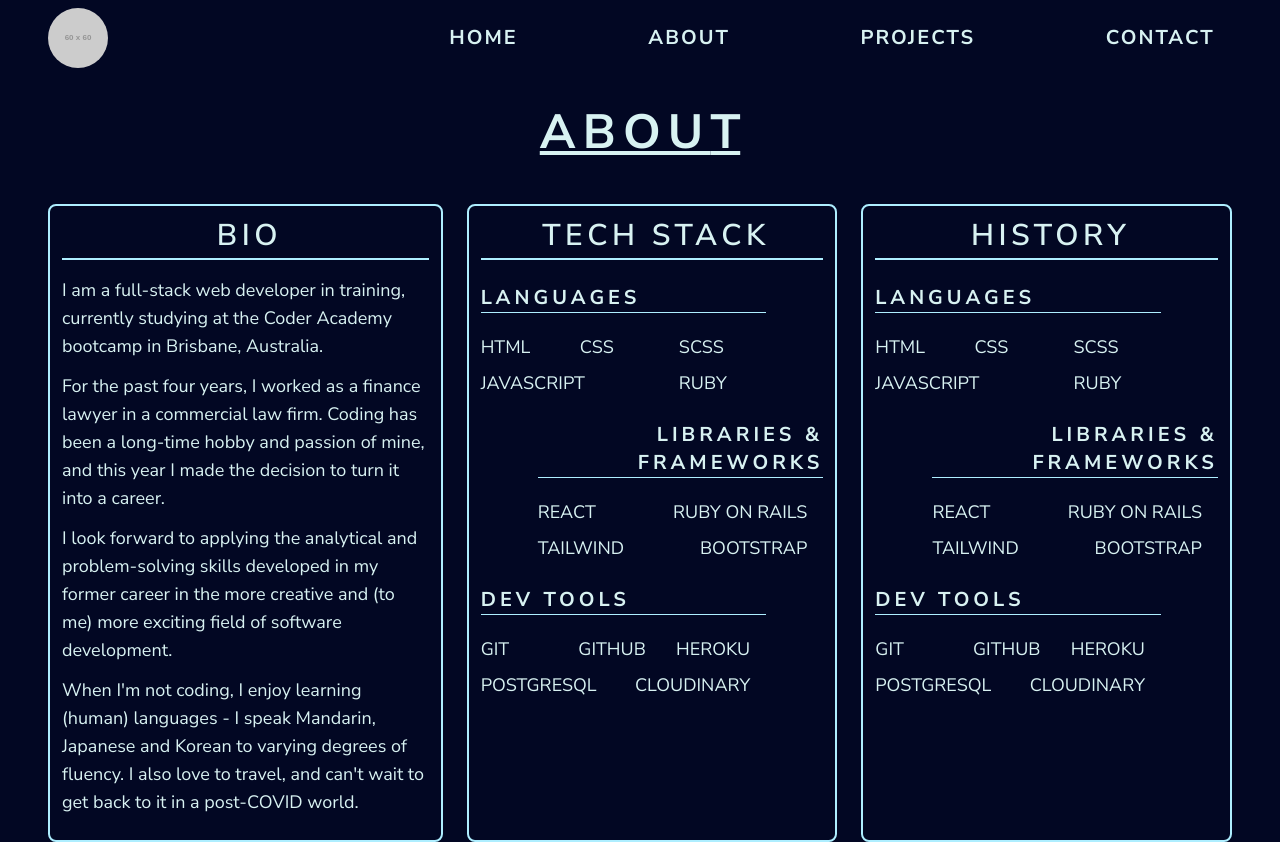
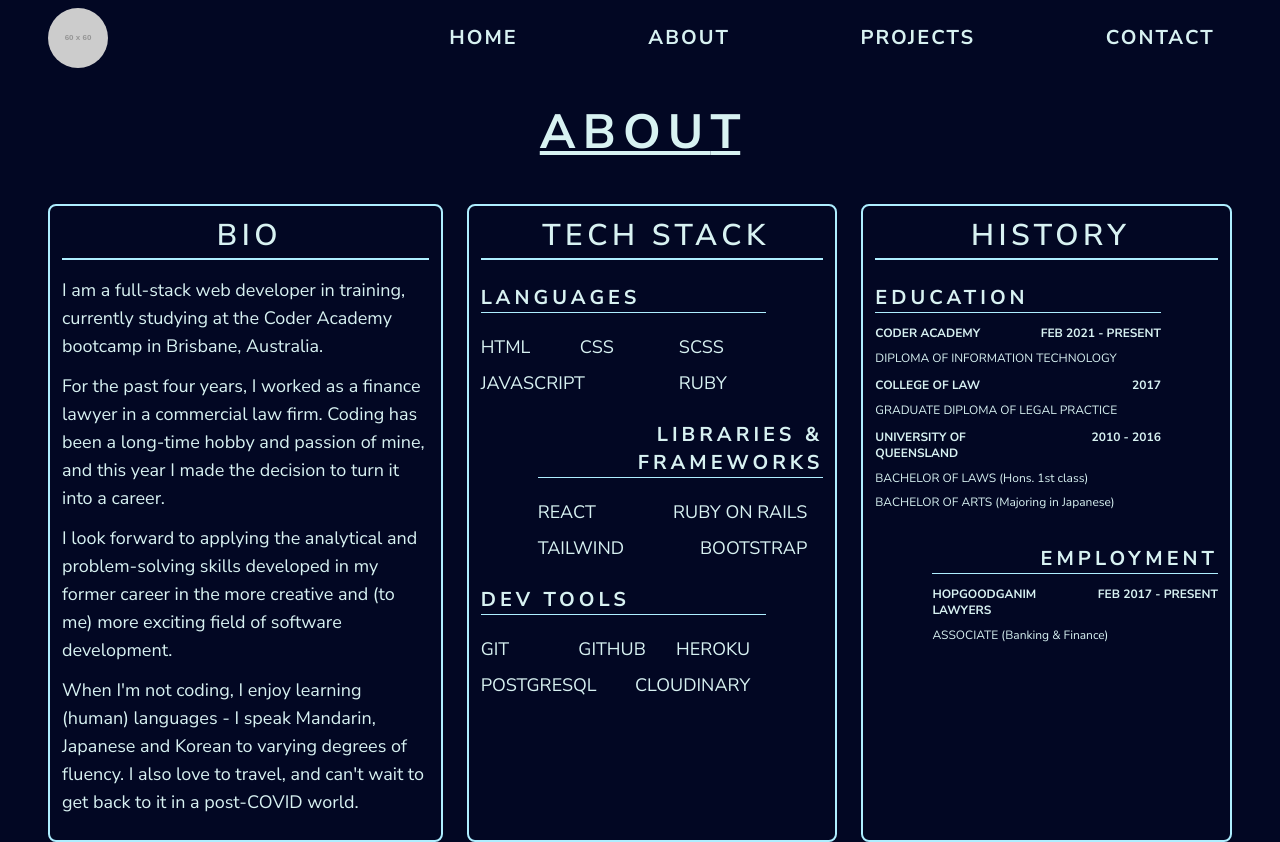
Before and after one commit to chris-kamp/portfolio-react, a React (Create React App) app: page /about in a window 1280 px wide. Built offline with nearby package versions, Linux system fonts and the light colour scheme.

Commit message:
add content to history card

```diff
--- a/src/components/about/AboutContent.js
+++ b/src/components/about/AboutContent.js
@@ -1,5 +1,6 @@
 import Bio from "./Bio";
 import Card from "./Card";
+import History from "./History";
 import TechStack from "./TechStack";
 
 const AboutContent = () => {
@@ -15,7 +16,7 @@ const AboutContent = () => {
           <TechStack />
         </Card>
         <Card heading="HISTORY">
-          <TechStack />
+          <History />
         </Card>
       </div>
     </main>
--- /dev/null
+++ b/src/components/about/CardSection.js
@@ -0,0 +1,14 @@
+const CardSection = ({posStart, heading, ...props}) => {
+  return (
+    <div className={`flex mt-4 ${posStart ? "justify-start" : "justify-end"}`}>
+      <div className={`flex flex-col w-full ${posStart || "items-end"}`}>
+        <div className="w-11/12 xs:w-10/12 sm:9/12 mt-2 mb-3 border-b border-primary">
+          <h3 className={`font-bold text-sm xs:text-base sm:text-xl tracking-3xwide ${posStart || "text-right"}`}>{heading}</h3>
+        </div>
+        {props.children}
+      </div>
+    </div>
+  )
+}
+
+export default CardSection
--- /dev/null
+++ b/src/components/about/History.js
@@ -0,0 +1,44 @@
+import CardSection from "./CardSection"
+import HistoryItem from "./HistoryItem"
+
+const historyItems = {
+  coder: {
+    org: "CODER ACADEMY",
+    date: "FEB 2021 - PRESENT",
+    items: ["DIPLOMA OF INFORMATION TECHNOLOGY"]
+  },
+  col: {
+    org: "COLLEGE OF LAW",
+    date: "2017",
+    items: ["GRADUATE DIPLOMA OF LEGAL PRACTICE"]
+  },
+  uq: {
+    org: "UNIVERSITY OF QUEENSLAND",
+    date: "2010 - 2016",
+    items: ["BACHELOR OF LAWS (Hons. 1st class)", "BACHELOR OF ARTS (Majoring in Japanese)"]
+  },
+  hg: {
+    org: "HOPGOODGANIM LAWYERS",
+    date: "FEB 2017 - PRESENT",
+    items: ["ASSOCIATE (Banking & Finance)"]
+  }
+}
+
+const History = () => {
+  return (
+    <>
+      <CardSection posStart={true} heading="EDUCATION">
+        <HistoryItem org={historyItems.coder.org} date={historyItems.coder.date} items={historyItems.coder.items}/>
+        <HistoryItem org={historyItems.col.org} date={historyItems.col.date} items={historyItems.col.items}/>
+        <HistoryItem org={historyItems.uq.org} date={historyItems.uq.date} items={historyItems.uq.items}/>
+
+      </CardSection>
+
+      <CardSection posStart={false} heading="EMPLOYMENT">
+        <HistoryItem org={historyItems.hg.org} date={historyItems.hg.date} items={historyItems.hg.items}/>
+      </CardSection>
+    </>
+  )
+}
+
+export default History
--- /dev/null
+++ b/src/components/about/HistoryItem.js
@@ -0,0 +1,16 @@
+const HistoryItem = ({org, date, items}) => {
+  return (
+    <div className="w-11/12 xs:w-10/12 sm:9/12 pb-2">
+      <p className="grid grid-cols-2 text-xs mb-1">
+        <span className="font-bold">{org}</span>
+        <span className="font-bold text-right">{date}</span>
+      </p>
+      {items.map((item, index) => (
+        <span className="text-xs inline-block" key={`org${index}`}>{item}</span>
+      ))}
+
+    </div>
+  )
+}
+
+export default HistoryItem
--- a/src/components/about/TechStack.js
+++ b/src/components/about/TechStack.js
@@ -1,32 +1,39 @@
 import TechStackItem from "./TechStackItem"
+import CardSection from "./CardSection"
 import TechStackSection from "./TechStackSection"
 
 const TechStack = () => {
   return (
-    <div>
-      <TechStackSection posStart={true} heading="LANGUAGES">
+    <>
+      <CardSection posStart={true} heading="LANGUAGES">
+        <TechStackSection>
           <TechStackItem>HTML</TechStackItem>
           <TechStackItem>CSS</TechStackItem>
           <TechStackItem>SCSS</TechStackItem>
           <TechStackItem>JAVASCRIPT</TechStackItem>
           <TechStackItem>RUBY</TechStackItem>
         </TechStackSection>
+      </CardSection>
 
-      <TechStackSection posStart={false} heading="LIBRARIES & FRAMEWORKS">
+      <CardSection posStart={false} heading="LIBRARIES & FRAMEWORKS">
+        <TechStackSection>
           <TechStackItem>REACT</TechStackItem>
           <TechStackItem>RUBY ON RAILS</TechStackItem>
           <TechStackItem>TAILWIND</TechStackItem>
           <TechStackItem>BOOTSTRAP</TechStackItem>
         </TechStackSection>
+      </CardSection>
 
-      <TechStackSection posStart={true} heading="DEV TOOLS">
+      <CardSection posStart={true} heading="DEV TOOLS">
+        <TechStackSection>
           <TechStackItem>GIT</TechStackItem>
           <TechStackItem>GITHUB</TechStackItem>
           <TechStackItem>HEROKU</TechStackItem>
           <TechStackItem>POSTGRESQL</TechStackItem>
           <TechStackItem>CLOUDINARY</TechStackItem>
         </TechStackSection>
-    </div>
+      </CardSection>
+    </>
   )
 }
 
--- a/src/components/about/TechStackSection.js
+++ b/src/components/about/TechStackSection.js
@@ -1,14 +1,7 @@
-const TechStackSection = ({posStart, heading, ...props}) => {
+const TechStackSection = (props) => {
   return (
-    <div className={`flex mt-4 ${posStart ? "justify-start" : "justify-end"}`}>
-      <div className={`flex flex-col w-full ${posStart || "items-end"}`}>
-        <div className="w-11/12 mt-2 mb-3 border-b xs:w-10/12 sm:9/12 border-primary">
-          <h3 className={`font-bold text-sm xs:text-base sm:text-xl tracking-3xwide ${posStart || "text-right"}`}>{heading}</h3>
-        </div>
-        <div className="flex flex-wrap justify-between w-11/12 xs:w-10/12 sm:9/12">
-          {props.children}
-        </div>
-      </div>
+    <div className="flex flex-wrap justify-between w-11/12 xs:w-10/12 sm:9/12">
+      {props.children}
     </div>
   )
 }
--- a/tailwind.config.js
+++ b/tailwind.config.js
@@ -16,6 +16,9 @@ module.exports = {
         nunito: ['"Nunito Sans"', "sans-serif"],
       },
       gridTemplateRows: {
+        "2af": "auto 1fr",
+      },
+      gridTemplateColumns: {
         "2af": "auto 1fr",
       },
       borderWidth: {
```
Lines whose indentation alone changed are shown as unchanged.
